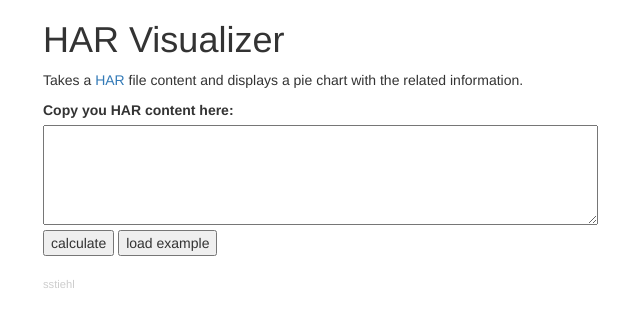
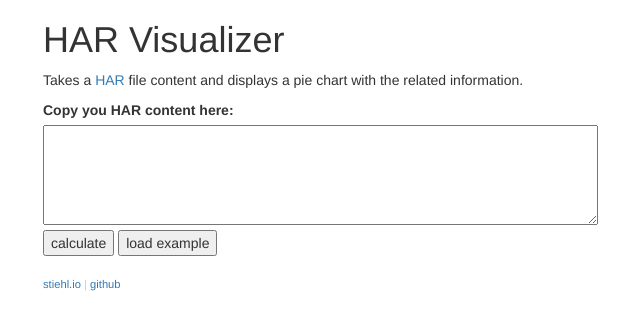
Before and after one commit to SebastianStiehl/HARVisualizer, a plain HTML site: page index.html in a window 1280 px wide. Shown: the full height of the page, 27-667 px from the left. Drawn offline with nearby package versions, Linux system fonts and the light colour scheme; a script that the page names is missing.

Commit message:
added link to github page

```diff
--- a/index.html
+++ b/index.html
@@ -56,7 +56,7 @@
 
 
 <footer>
-  sstiehl
+  <a href="http://stiehl.io">stiehl.io</a> | <a href="https://github.com/5oc/HARVisualizer">github</a>
 </footer>
 
 <script src="//cdnjs.cloudflare.com/ajax/libs/jquery/1.11.0/jquery.min.js"></script>
```
